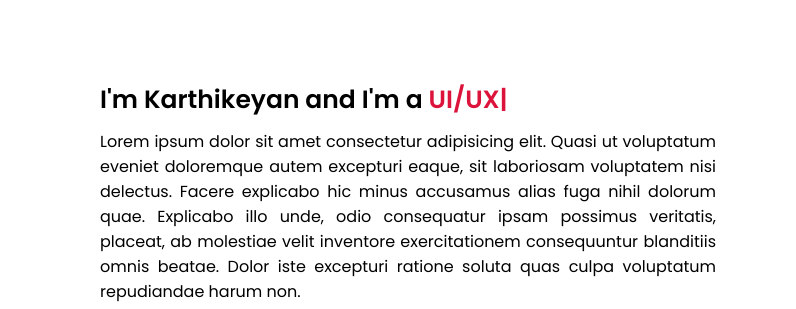
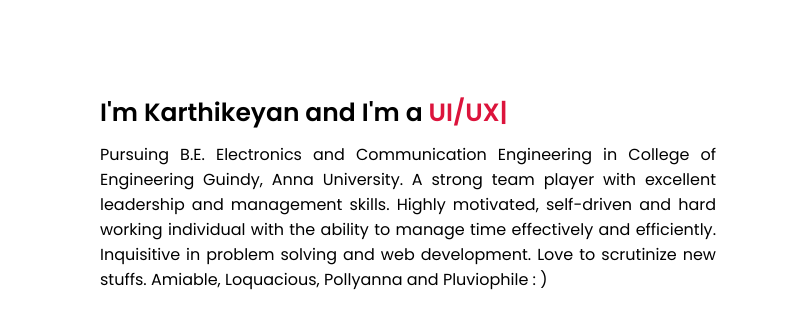
Before and after one commit to dr-poco/Karthikeyan-Portfolio, a website: page index.html in a window 1280 px wide. Shown: the part 1000-1309 px from the top of the page, 484-1280 px from the left. Drawn offline with nearby package versions, Linux system fonts and the light colour scheme.

Commit message:
sixth commit

```diff
--- a/index.html
+++ b/index.html
@@ -61,11 +61,9 @@
                 </div>
                 <div class="column right">
                     <div class="text">I'm Karthikeyan and I'm a <span class="typing-2"></span></div>
-                    <p>Lorem ipsum dolor sit amet consectetur adipisicing elit. Quasi ut voluptatum eveniet doloremque
-                        autem excepturi eaque, sit laboriosam voluptatem nisi delectus. Facere explicabo hic minus
-                        accusamus alias fuga nihil dolorum quae. Explicabo illo unde, odio consequatur ipsam possimus
-                        veritatis, placeat, ab molestiae velit inventore exercitationem consequuntur blanditiis omnis
-                        beatae. Dolor iste excepturi ratione soluta quas culpa voluptatum repudiandae harum non.</p>
+                    <p>Pursuing B.E. Electronics and Communication Engineering in College of Engineering Guindy, Anna University. A strong team player with excellent leadership and management skills. Highly motivated, self-driven and hard working individual with the ability to manage time effectively and efficiently.
+                        Inquisitive in problem solving and web development. Love to scrutinize new stuffs. Amiable, Loquacious, Pollyanna and Pluviophile : )
+                    </p>
                     <a href="lol.pdf">Download CV</a>
                 </div>
             </div>
```
